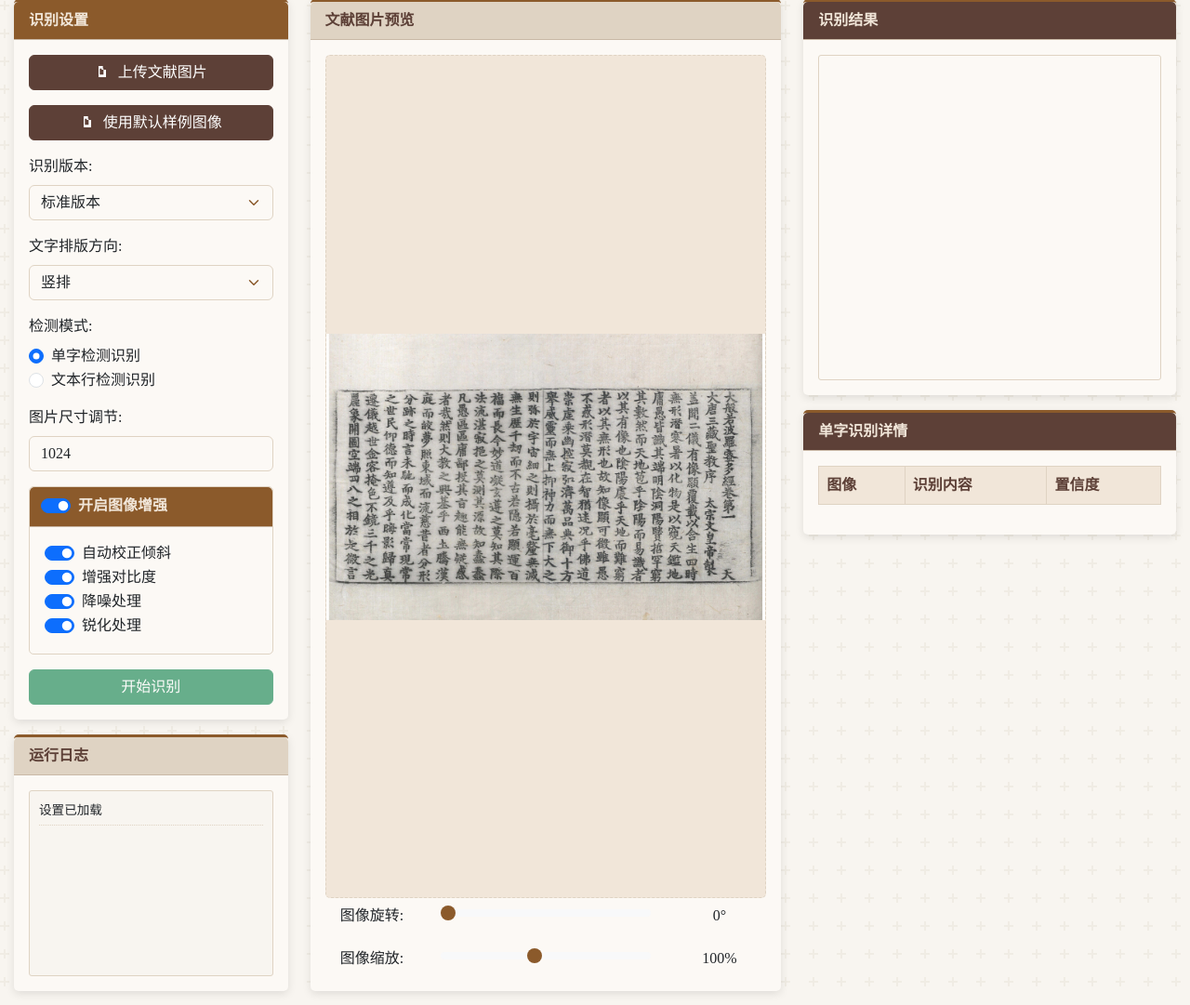
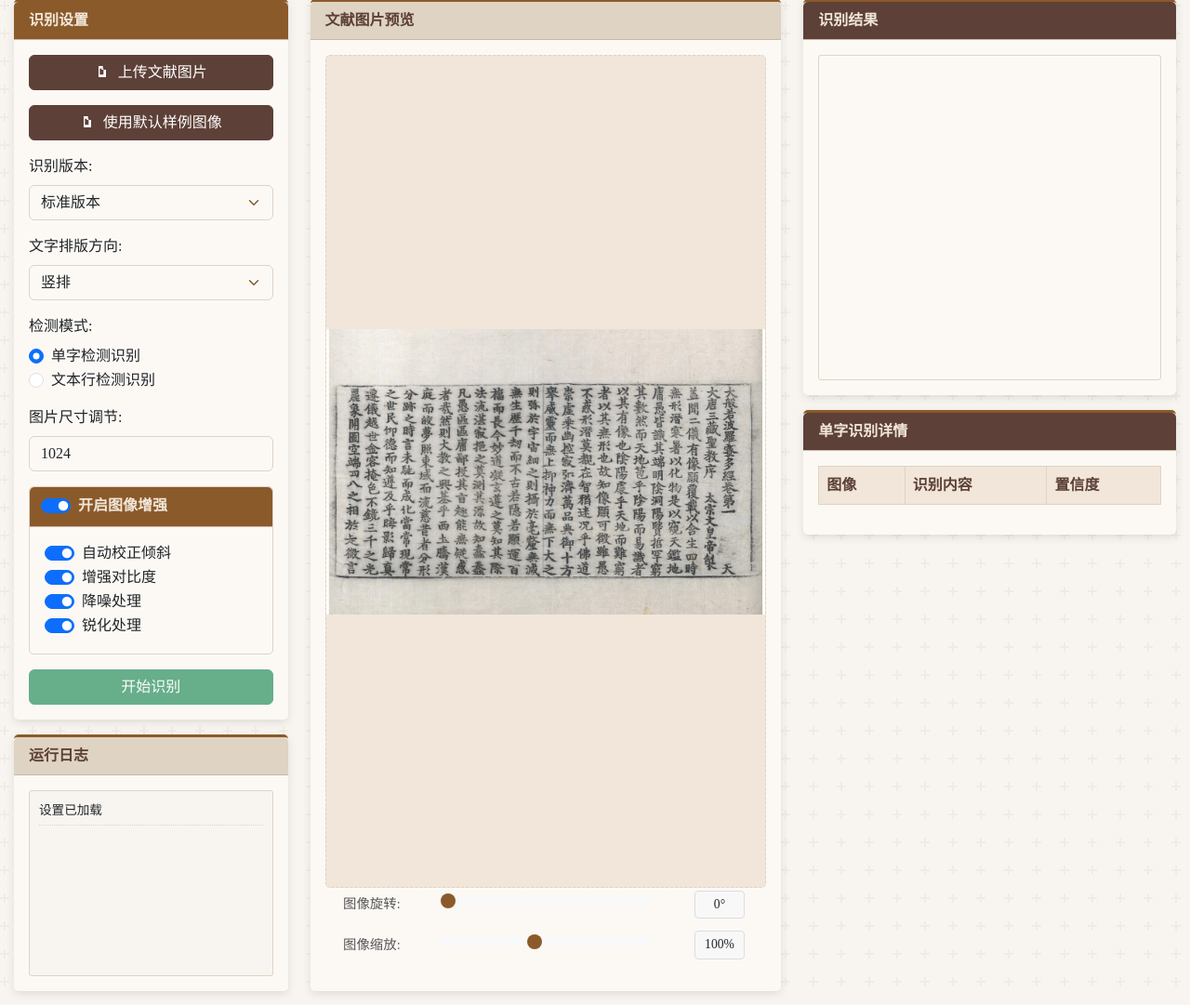
Before and after one commit to ZiqinAi/recognition, a Flask app: page / in a window 1280 px wide. Shown: the part 149-1230 px from the top of the page at 93% size. Run offline with Flask 3, Linux system fonts and the light colour scheme; lists and menus that the app fills with data are empty.

Commit message:
Update style.css

```diff
--- a/TheFirst/static/style.css
+++ b/TheFirst/static/style.css
@@ -142,16 +181,66 @@ header {
     height: 100%;
 }
 
+/* Improved Rotation and Zoom Controls */
+.form-group {
+    margin-bottom: 1rem; /* Spacing between control groups */
+}
+
+.col-form-label {
+    font-size: 0.9rem;
+    color: #555;
+}
+
+#rotationValue, #zoomValue {
+    display: inline-block;
+    width: 4em; /* Adjust as needed */
+    text-align: center;
+    background-color: #f8f8f8;
+    border: 1px solid #ddd;
+    border-radius: 4px;
+    padding: 0.25rem;
+    font-size: 0.85rem;
+}
+
+/* 适应不同屏幕尺寸 */
+.form-range {
+    padding: 0; /* Reset default padding */
+}
+
+/* 调整滑块样式 */
+.form-range::-webkit-slider-thumb {
+    background-color: #8b5a2b;
+    border: none;
+    height: 1em;
+    width: 1em;
+    border-radius: 50%;
+    -webkit-appearance: none; /* Override default appearance */
+    margin-top: -0.25em; /* Center vertically */
+}
+
+/* Firefox */
+.form-range::-moz-range-thumb {
+    background-color: #8b5a2b;
+    border: none;
+    height: 1em;
+    width: 1em;
+    border-radius: 50%;
+    -moz-appearance: none;
+    margin-top: -0.25em;
+}
+
+
+/* 图片预览区域 */
 .image-container {
-    flex: 1;
-    overflow: auto;
-    display: flex;
-    align-items: center;
-    justify-content: center;
-    background-color: #f1e6d9;
-    border-radius: 5px;
-    position: relative;
-    border: 1px dashed #dfd3c3;
+    flex: 1; /* 占据剩余空间 */
+    overflow: auto; /* 允许内容滚动 */
+    display: flex;  /* 使用 Flexbox 布局 */
+    align-items: center; /* 垂直居中 */
+    justify-content: center; /* 水平居中 */
+    background-color: #f1e6d9; /* 背景色 */
+    border-radius: 5px; /* 圆角 */
+    position: relative; /* 相对定位 */
+    border: 1px dashed #dfd3c3; /* 虚线边框 */
 }
 
 .preview-image {
```
Also changed, not shown: other parts of TheFirst/static/style.css (+39 -0 lines).
